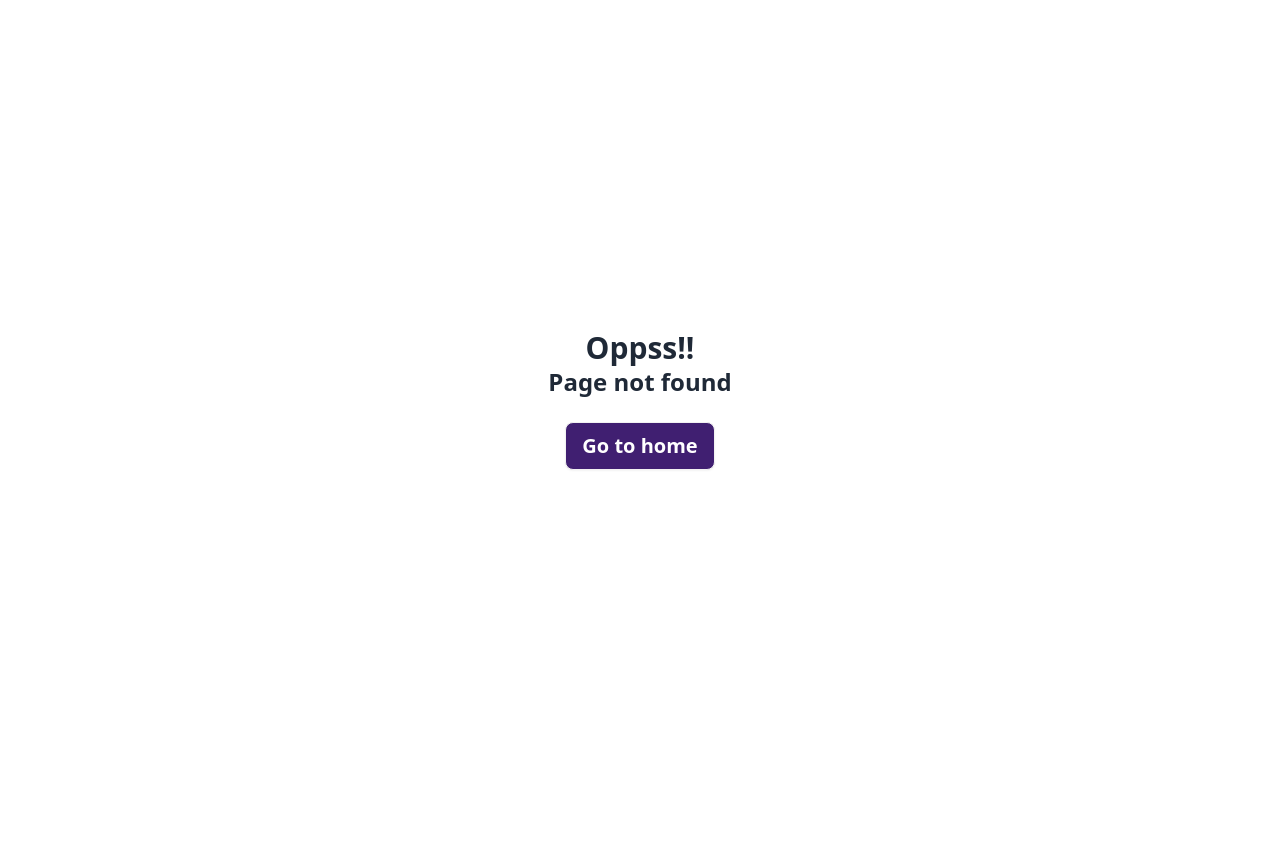
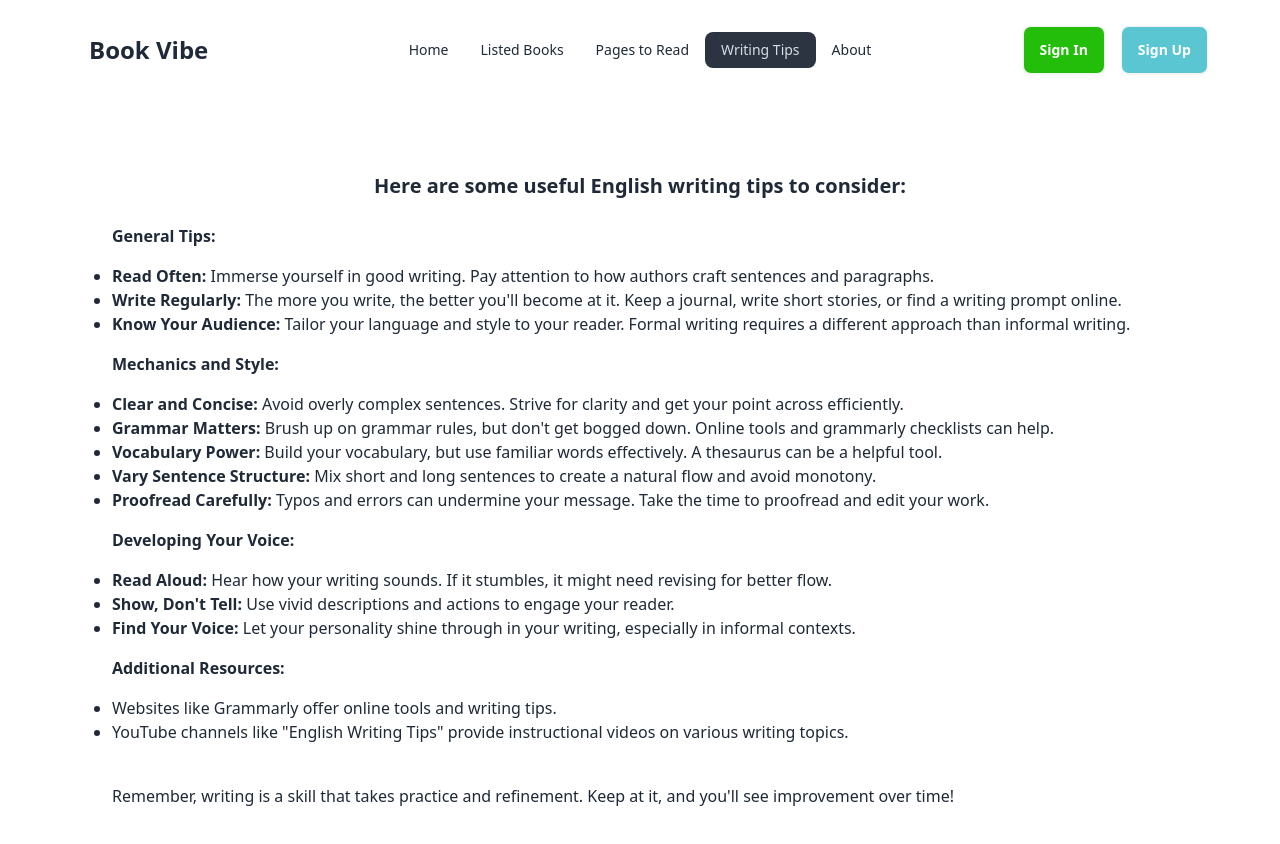
Before and after one commit to FojleTuhin/A8-Book_Vibe, a React (Vite) app: page /writing-tips in a window 1280 px wide. Before the commit this address had no page. Shown: the top 844 px of the page. Before the commit the page ends 800 px from the top, so only its background shows below. Built offline with nearby package versions, Linux system fonts and the light colour scheme.

Commit message:
add 2 routes

```diff
--- a/src/component/Header.jsx
+++ b/src/component/Header.jsx
@@ -6,6 +6,8 @@ const Header = () => {
     <li><NavLink to='/'>Home</NavLink></li>
     <li><NavLink to='/listed-books'>Listed Books</NavLink></li>
     <li><NavLink to='/pagesToRead'>Pages to Read</NavLink></li>
+    <li><NavLink to='/writing-tips'>Writing Tips</NavLink></li>
+    <li><NavLink to='/about'>About</NavLink></li>
 
   </>
   return (
--- /dev/null
+++ b/src/pages/About.jsx
@@ -0,0 +1,13 @@
+
+const About = () => {
+    return (
+        <div className="flex flex-col min-h-screen justify-center items-center">
+
+            <p className="font-bold text-2xl">Thanks for stopping by! We're happy to have you explore our site.</p>
+
+
+        </div>
+    );
+};
+
+export default About;
--- /dev/null
+++ b/src/pages/WritingTips.jsx
@@ -0,0 +1,42 @@
+
+const WritingTips = () => {
+    return (
+        <div className="mt-10 p-12">
+            <h2 className="mb-6 font-bold text-center text-xl">Here are some useful English writing tips to consider:</h2>
+            <h3 className="mb-4 font-bold">General Tips:</h3>
+            <ul className="list-disc">
+                <li><span className="font-semibold">Read Often:</span> Immerse yourself in good writing. Pay attention to how authors craft sentences and paragraphs.</li>
+                <li><span className="font-semibold">Write Regularly:</span> The more you write, the better you'll become at it. Keep a journal, write short stories, or find a writing prompt online.</li>
+                <li><span className="font-semibold">Know Your Audience:</span> Tailor your language and style to your reader. Formal writing requires a different approach than informal writing.</li>
+            </ul>
+            <h3 className="mb-4 mt-4 font-bold" >Mechanics and Style:</h3>
+            <ul className="list-disc">
+                <li><span className="font-semibold">Clear and Concise: </span>Avoid overly complex sentences. Strive for clarity and get your point across efficiently.</li>
+                <li><span className="font-semibold">Grammar Matters:</span> Brush up on grammar rules, but don't get bogged down. Online tools and grammarly checklists can help.</li>
+                <li><span className="font-semibold">Vocabulary Power:</span> Build your vocabulary, but use familiar words effectively. A thesaurus can be a helpful tool.</li>
+
+                <li><span className="font-semibold">Vary Sentence Structure:</span> Mix short and long sentences to create a natural flow and avoid monotony.</li>
+
+                <li><span className="font-semibold">Proofread Carefully:</span> Typos and errors can undermine your message. Take the time to proofread and edit your work.</li>
+
+
+            </ul>
+            <h3 className="mb-4 mt-4 font-bold">Developing Your Voice:</h3>
+            <ul className="list-disc">
+                <li><span className="font-semibold">Read Aloud:</span> Hear how your writing sounds. If it stumbles, it might need revising for better flow.</li>
+                <li><span className="font-semibold">Show, Don't Tell:</span> Use vivid descriptions and actions to engage your reader.</li>
+                <li><span className="font-semibold">Find Your Voice:</span> Let your personality shine through in your writing, especially in informal contexts.</li>
+            </ul>
+            <h3 className="mb-4 mt-4 font-bold">Additional Resources:</h3>
+            <ul className="list-disc">
+                <li>Websites like Grammarly offer online tools and writing tips.</li>
+                <li>YouTube channels like "English Writing Tips" provide instructional videos on various writing topics.</li>
+
+            </ul>
+
+            <p className="mt-10">Remember, writing is a skill that takes practice and refinement. Keep at it, and you'll see improvement over time!</p>
+        </div>
+    );
+};
+
+export default WritingTips;
```
Also changed, not shown: src/main.jsx (+10 -0 lines).
